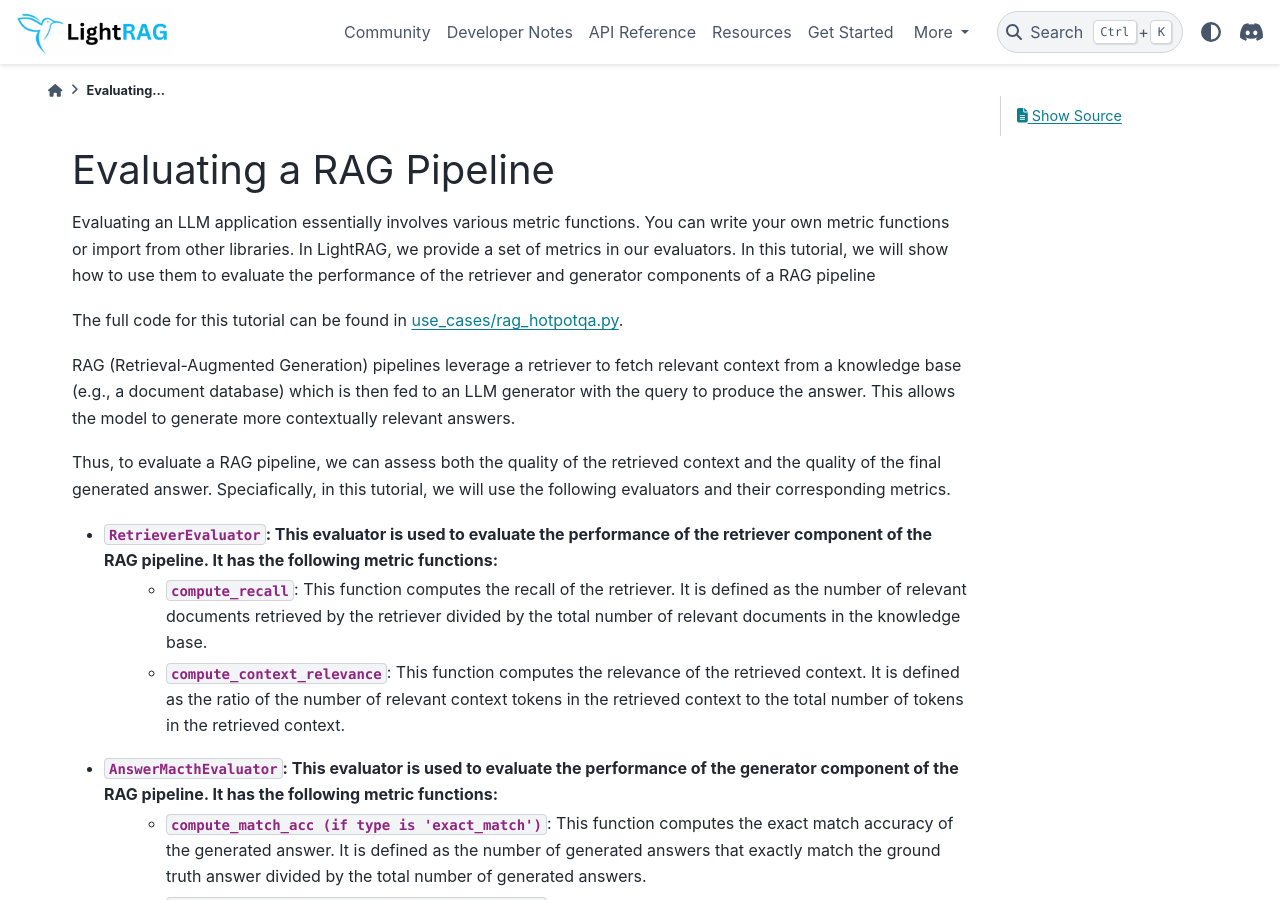
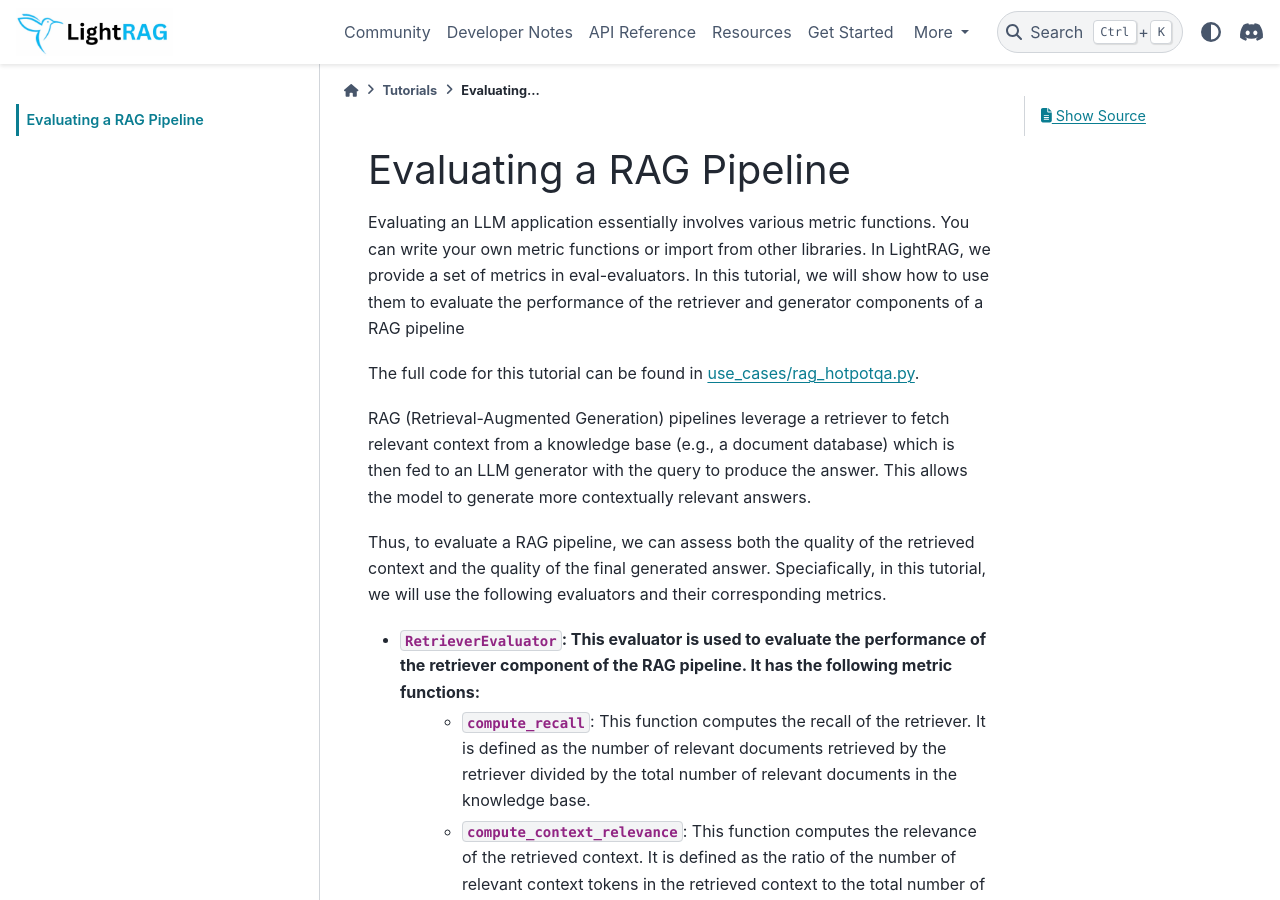
Before and after one commit to SylphAI-Inc/AdalFlow, a Sphinx documentation site: the page built from docs/source/tutorials/eval_a_rag.rst, in a window 1280 px wide and 900 px high. Built offline with Sphinx 7.4.7 and the PyData theme 0.15.4, drawn with Linux system fonts in a browser that asks for light colours; pages that are not in the unit, such as notebooks, are missing from menus.

Commit message:
update the tutorial

```diff
--- a/docs/source/tutorials/eval_a_rag.rst
+++ b/docs/source/tutorials/eval_a_rag.rst
@@ -1,7 +1,7 @@
 Evaluating a RAG Pipeline
-=========
+==========================
 
-Evaluating an LLM application essentially involves various metric functions. You can write your own metric functions or import from other libraries. In LightRAG, we provide a set of metrics in :ref:`our evaluators <evaluators>`. In this tutorial, we will show how to use them to evaluate the performance of the retriever and generator components of a RAG pipeline
+Evaluating an LLM application essentially involves various metric functions. You can write your own metric functions or import from other libraries. In LightRAG, we provide a set of metrics in :ref:`eval-evaluators`. In this tutorial, we will show how to use them to evaluate the performance of the retriever and generator components of a RAG pipeline
 
 The full code for this tutorial can be found in `use_cases/rag_hotpotqa.py <https://github.com/SylphAI-Inc/LightRAG/blob/main/use_cases/rag_hotpotqa.py>`_.
 
--- a/docs/source/tutorials/index.rst
+++ b/docs/source/tutorials/index.rst
@@ -8,4 +8,4 @@ Here is the content of our documentation project.
 .. toctree::
    :maxdepth: 2
 
-   simpleQA
+   eval_a_rag.rst
```
